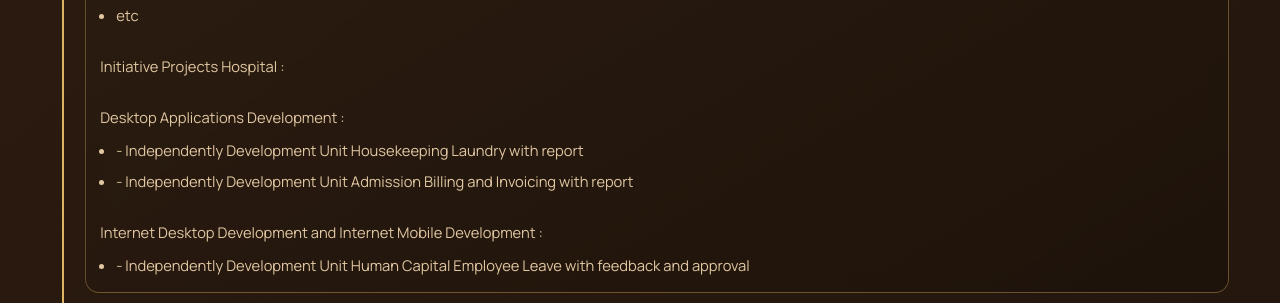
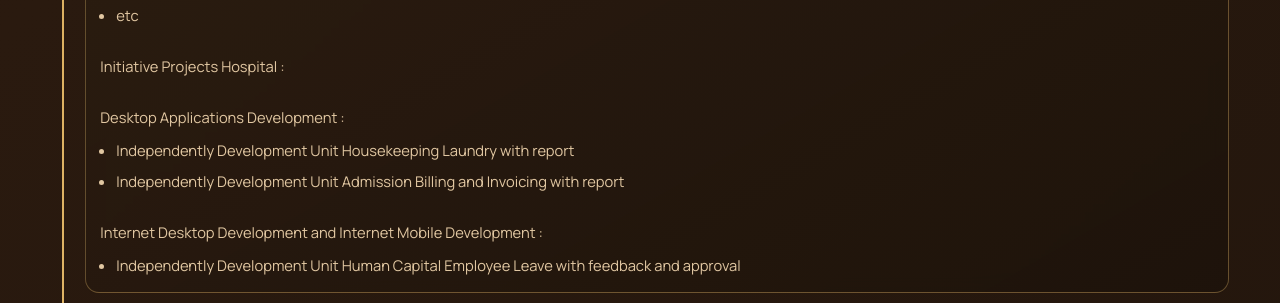
Before and after one commit to miftahsaifulloh/miftahsaifulloh.github.io, a plain HTML site: page index.html in a window 1280 px wide. Shown: the part 6620-6923 px from the top of the page. Drawn offline with Linux system fonts and the light colour scheme.

Commit message:
Update index.html

```diff
--- a/index.html
+++ b/index.html
@@ -1056,12 +1056,12 @@
 						<p class="small"><br>Initiative Projects Hospital :</p>
 							<p class="small"><br>Desktop Applications Development :</p>
 						<ul>
-							<li>- Independently Development Unit Housekeeping Laundry with report</li>
-							<li>- Independently Development Unit Admission Billing and Invoicing with report</li>
+							<li> Independently Development Unit Housekeeping Laundry with report</li>
+							<li> Independently Development Unit Admission Billing and Invoicing with report</li>
 						</ul>
 							<p class="small"><br>Internet Desktop Development and Internet Mobile Development :</p>
 							<ul>
-								<li>- Independently Development Unit Human Capital Employee Leave with feedback and approval</li>
+								<li> Independently Development Unit Human Capital Employee Leave with feedback and approval</li>
 							</ul>
 					</article>
 					<article class="timeline-item">
```
